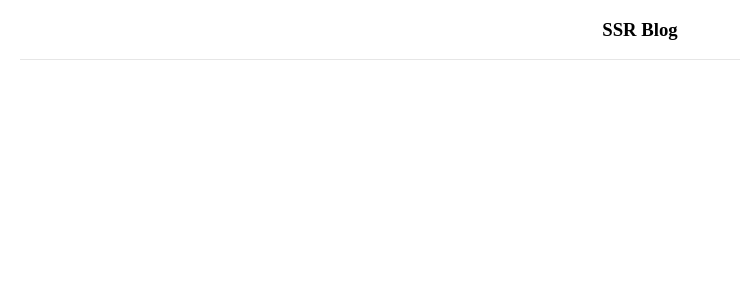
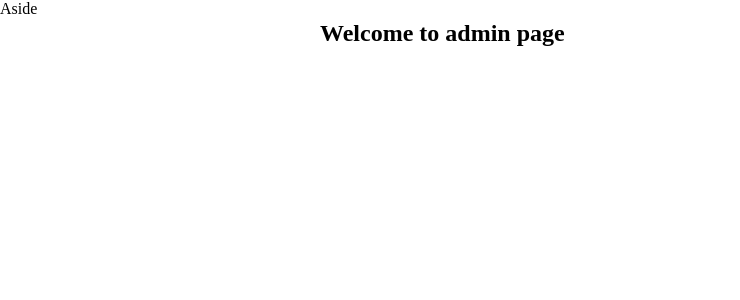
Before and after one commit to Nrect/nuxt-blog, a Nuxt app: page /admin in a window 1280 px wide. Before the commit this address had no page. Shown: the top 300 px of the page, without its empty margins (0-740 px from the left). Built offline with nearby package versions, Linux system fonts and the light colour scheme.

Commit message:
Admin layout

```diff
--- /dev/null
+++ b/layouts/admin.vue
@@ -0,0 +1,25 @@
+<template>
+  <div class="admin-layout-wrap">
+    <el-container :style="{height:'100%'}">
+      <el-aside>
+        Aside
+      </el-aside>
+      <el-main>
+        <nuxt/>
+      </el-main>
+    </el-container>
+  </div>
+</template>
+
+<script>
+export default {
+  name: "admin"
+}
+</script>
+
+<style scoped>
+.admin-layout-wrap {
+  width: 100%;
+  height: 100vh;
+}
+</style>
--- /dev/null
+++ b/pages/admin/index.vue
@@ -0,0 +1,13 @@
+<template>
+  <h1>Welcome to admin page</h1>
+</template>
+
+<script>
+export default {
+  layout: 'admin'
+}
+</script>
+
+<style scoped>
+
+</style>
```
